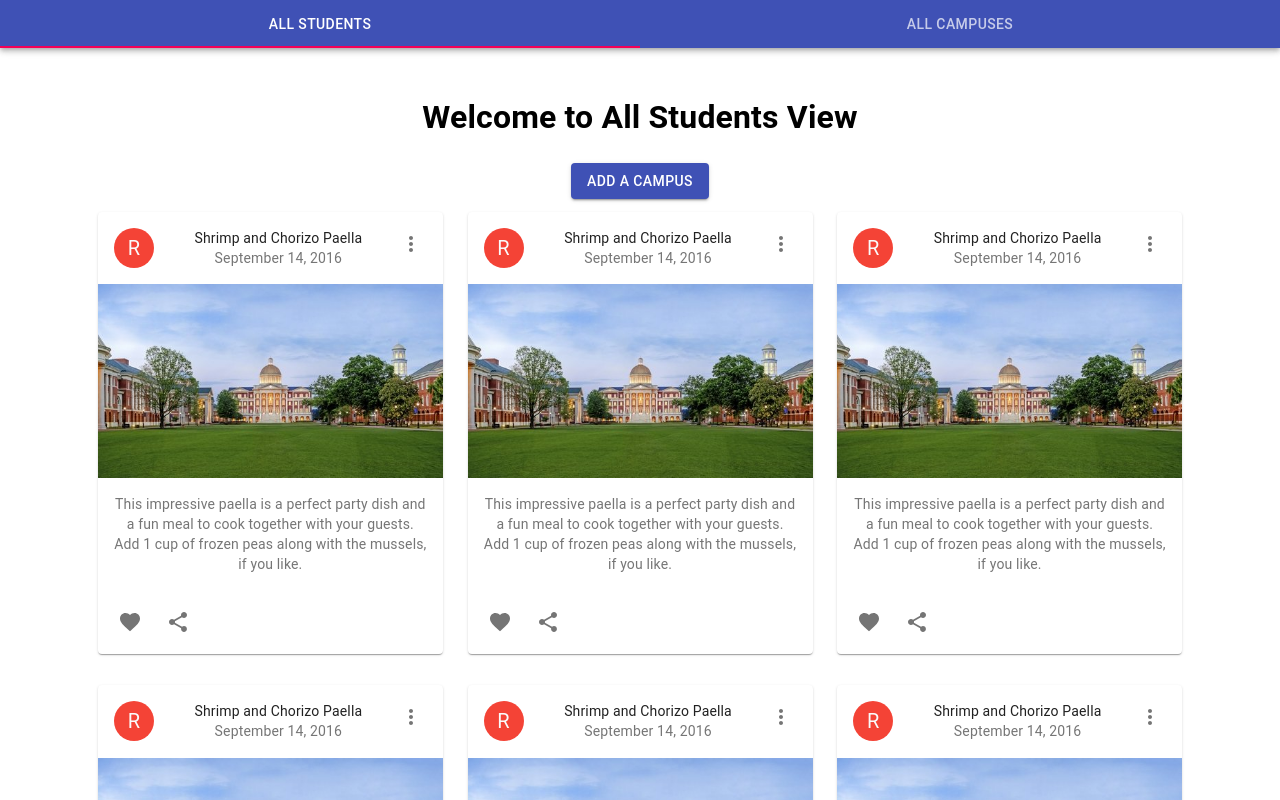
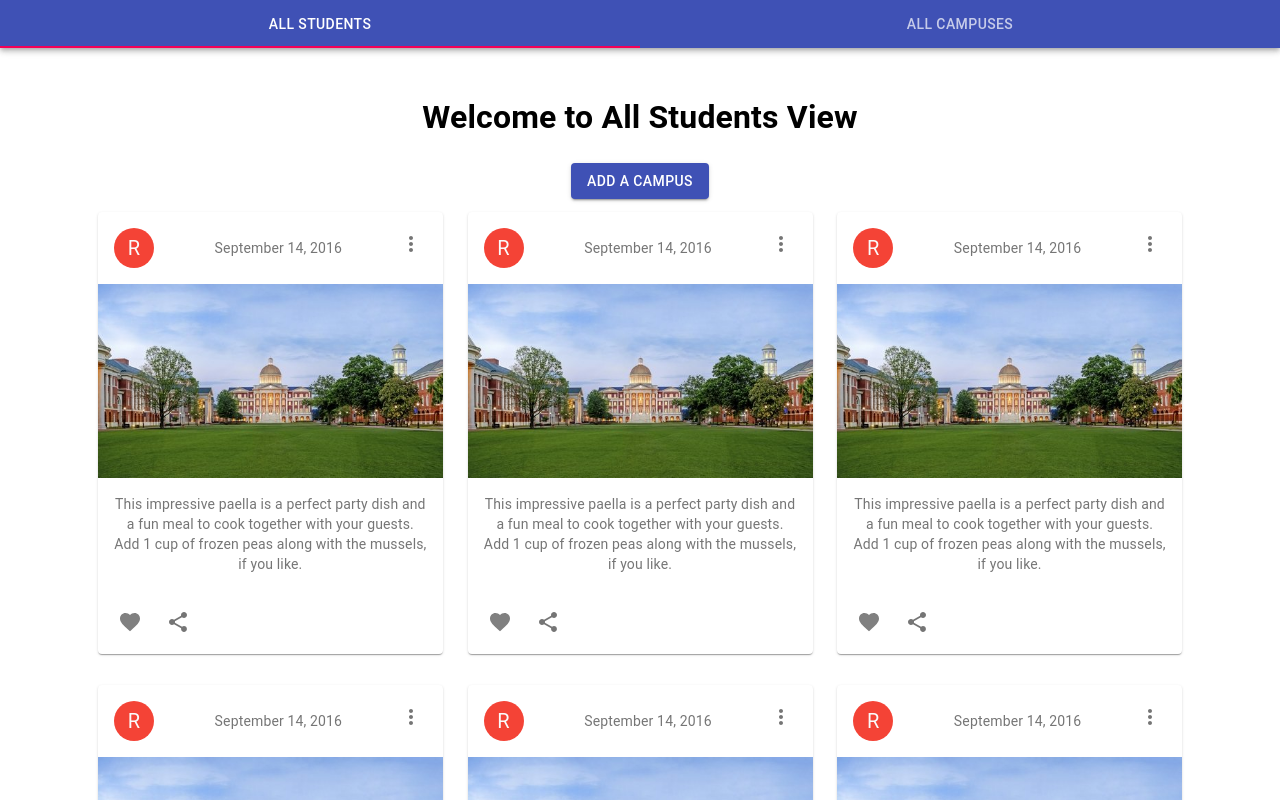
Before and after one commit to Naveed-Naqi/TTP_CRUD_APP, a React (Create React App) app: page / in a window 1280 px wide. Shown: the top 800 px of the page. Built offline with nearby package versions, Linux system fonts and the light colour scheme.

Commit message:
Added the like button

```diff
--- a/src/components/campuses/AllCampuses.js
+++ b/src/components/campuses/AllCampuses.js
@@ -4,6 +4,11 @@ import StylishCardDisplay from "../layout/StylishCardDisplay";
 import AddCampusModal from './AddCampusModal';
 
 export default class AllCampuses extends Component {
+
+    likeCard = (isLiked) => {
+        return !isLiked;
+    }
+
     render() {
         return (
             <div>
@@ -14,7 +19,7 @@ export default class AllCampuses extends Component {
 
                 <AddCampusModal></AddCampusModal>
 
-                <StylishCardDisplay></StylishCardDisplay>
+                <StylishCardDisplay likeCard={this.likeCard}></StylishCardDisplay>
                 <StylishCardDisplay></StylishCardDisplay>
                 <StylishCardDisplay></StylishCardDisplay>
                 <StylishCardDisplay></StylishCardDisplay>
--- a/src/components/layout/StylishCardDisplay.js
+++ b/src/components/layout/StylishCardDisplay.js
@@ -1,4 +1,4 @@
-import React from 'react';
+import React, { useEffect, useState } from 'react';
 import { makeStyles } from '@material-ui/core/styles';
 import Card from '@material-ui/core/Card';
 import CardHeader from '@material-ui/core/CardHeader';
@@ -29,8 +29,10 @@ const useStyles = makeStyles(theme => ({
   },
 }));
 
-export default function StylishCardDisplay() {
+export default function StylishCardDisplay({likeCard}) {
     const classes = useStyles();
+
+    const [likedStatus, setLikedStatus] = useState(false);
 
     return (
         <Card className={classes.card}>
@@ -45,7 +47,7 @@ export default function StylishCardDisplay() {
                 <MoreVertIcon />
             </IconButton>
             }
-        title="Shrimp and Chorizo Paella"
+            title={likedStatus}
             subheader="September 14, 2016"
         />
         <CardMedia
@@ -60,7 +62,11 @@ export default function StylishCardDisplay() {
             </Typography>
         </CardContent>
         <CardActions disableSpacing>
-        <IconButton aria-label="add to favorites">
+            <IconButton
+                aria-label="add to favorites"
+                style={{color: likedStatus ? "red" : "gray"}}
+                onClick={() => setLikedStatus(!likedStatus)}
+            >
             <FavoriteIcon />
             </IconButton>
             <IconButton aria-label="share">
```
Lines whose indentation alone changed are shown as unchanged.
